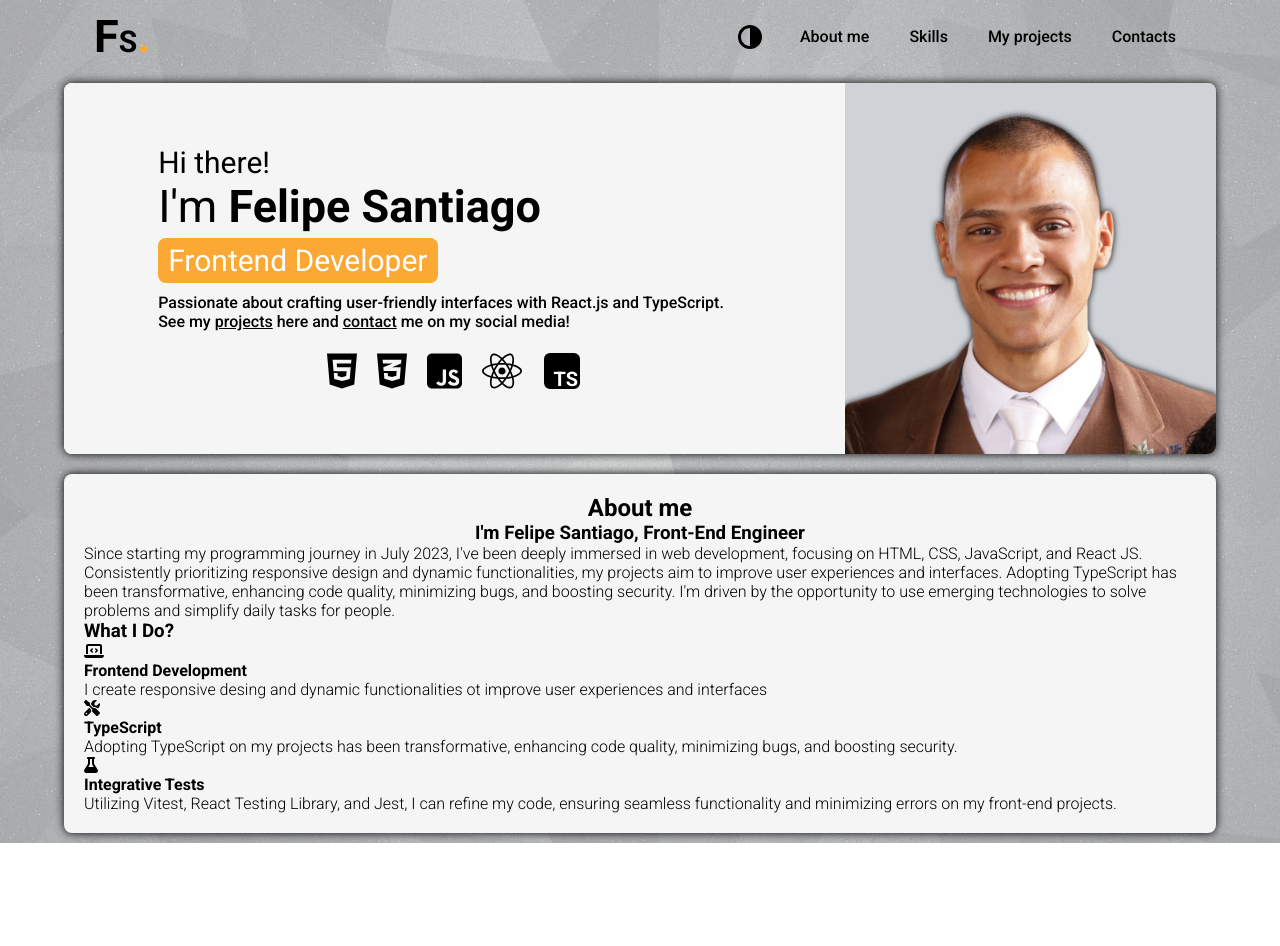
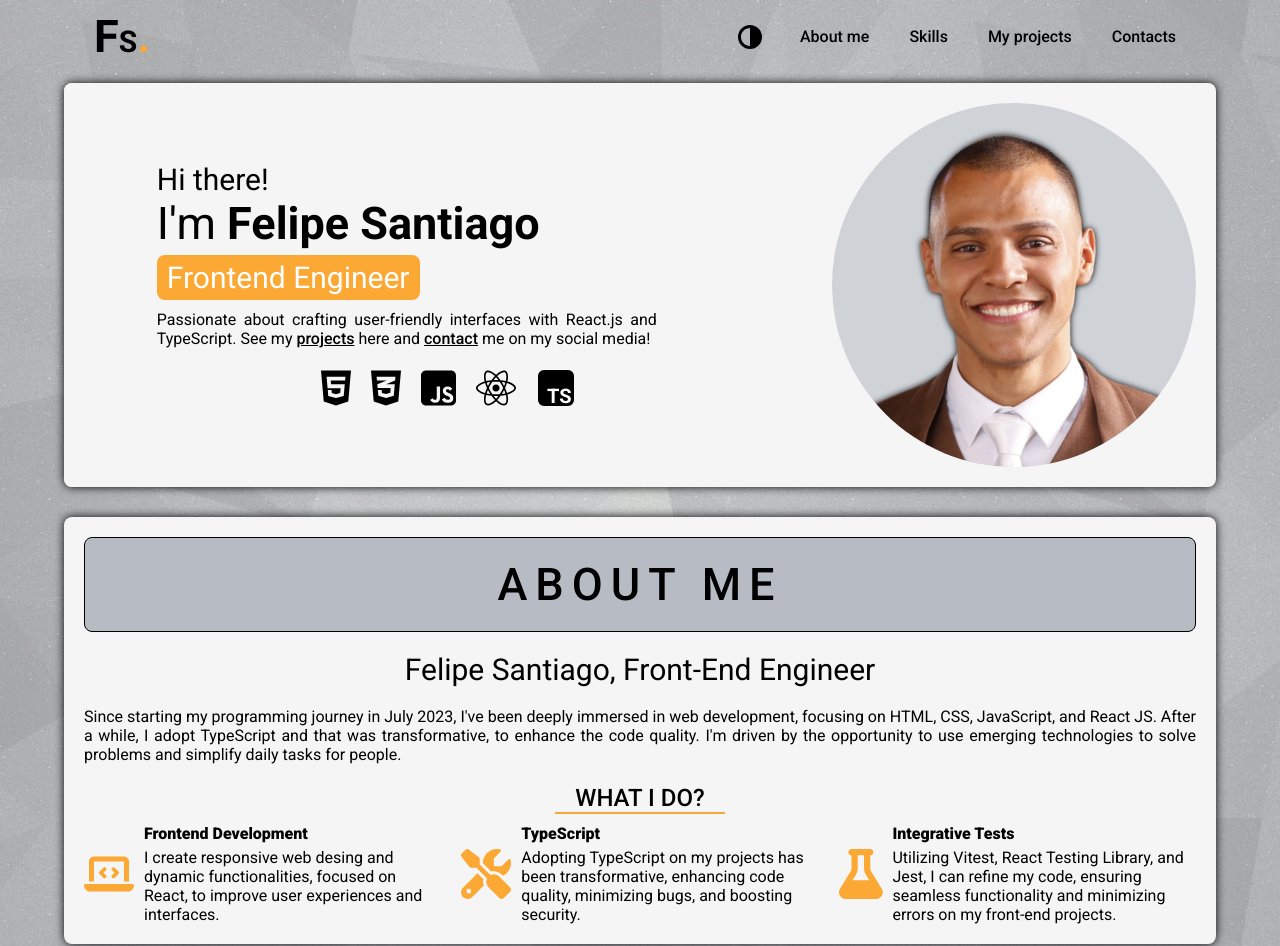
Before and after one commit to SantiagoMorais/old-portfolio, a React (Vite) app: page / in a window 1280 px wide. Shown: the top 946 px of the page. Before the commit the page ends 843 px from the top, so only its background shows below. Built offline with nearby package versions, Linux system fonts and the light colour scheme; a web font is replaced by a local one.

Commit message:
about component created and responsible

```diff
--- a/src/components/about/index.tsx
+++ b/src/components/about/index.tsx
@@ -1,6 +1,7 @@
 import { ThemeContext } from "@contexts/themeContext";
 import { faFlask, faLaptopCode, faTools } from "@fortawesome/free-solid-svg-icons"
 import { FontAwesomeIcon } from "@fortawesome/react-fontawesome"
+import { componentsGap, fonts } from "@styles/variables";
 import { useContext } from "react";
 import styled from "styled-components"
 
@@ -10,36 +11,34 @@ export const AboutMe = () => {
     return (
         <Container theme={theme}>
             <div className="content">
-                <h2 className="title">About me</h2>
-                <h3 className="subtitle">I'm Felipe Santiago, Front-End Engineer</h3>
+                <h2 className="title">About me <span></span></h2>
+                <h3 className="subtitle">Felipe Santiago, Front-End Engineer</h3>
 
                 <div className="aboutMe">
                     <p className="summarize">
-                        Since starting my programming journey in July 2023, I've been deeply immersed in web development, focusing on HTML, CSS, JavaScript, and React JS.
-                        Consistently prioritizing responsive design and dynamic functionalities, my projects aim to improve user experiences and interfaces.
-                        Adopting TypeScript has been transformative, enhancing code quality, minimizing bugs, and boosting security.
+                        Since starting my programming journey in July 2023, I've been deeply immersed in web development, focusing on HTML, CSS, JavaScript, and React JS. After a while, I adopt TypeScript and that was transformative, to enhance the code quality.
                         I'm driven by the opportunity to use emerging technologies to solve problems and simplify daily tasks for people.
                     </p>
 
                     <div className="whatIDo">
-                        <h3 className="title">What I Do?</h3>
+                        <h3 className="whatIDoTitle">What I Do?</h3>
                         <ul className="abilitiesList">
                             <li className="ability">
-                            <FontAwesomeIcon icon={faLaptopCode} />
+                                <FontAwesomeIcon icon={faLaptopCode} className="icon"/>
                                 <div>
                                     <h4>Frontend Development</h4>
-                                    <p>I create responsive desing and dynamic functionalities ot improve user experiences and interfaces</p>
+                                    <p>I create responsive web desing and dynamic functionalities, focused on React, to improve user experiences and interfaces.</p>
                                 </div>
                             </li>
                             <li className="ability">
-                            <FontAwesomeIcon icon={faTools} />
+                                <FontAwesomeIcon icon={faTools} className="icon"/>
                                 <div>
                                     <h4>TypeScript</h4>
                                     <p>Adopting TypeScript on my projects has been transformative, enhancing code quality, minimizing bugs, and boosting security.</p>
                                 </div>
                             </li>
                             <li className="ability">
-                            <FontAwesomeIcon icon={faFlask} />
+                                <FontAwesomeIcon icon={faFlask} className="icon"/>
                                 <div>
                                     <h4>Integrative Tests</h4>
                                     <p>
@@ -59,7 +58,7 @@ const Container = styled.section`
     width: 100%;
     display: flex;
     justify-content: center;
-    padding: 1rem;
+    margin-bottom: ${componentsGap};
 
     .content {
         display: flex;
@@ -72,12 +71,120 @@ const Container = styled.section`
         border-radius: .8rem;
         overflow: hidden;
         padding: 2rem;
-        background-color: ${({theme}) => theme.primaryColor};
-        color: ${({theme}) => theme.textColor};
+        background-color: ${({ theme }) => theme.primaryColor};
+        color: ${({ theme }) => theme.textColor};
         transition: .3s;
+        gap: 2rem;
 
         .title {
+            padding: 2rem;
+            border: .1rem solid ${({ theme }) => theme.textColor};
+            width: 100%;
+            text-align: center;
+            font-size: ${fonts.fontSizeExtraLarge};
+            text-transform: uppercase;
+            letter-spacing: .8rem;
+            font-weight: 500;
+            background-color: ${({theme}) => theme.tertiaryColor};
+            border-radius: 0.8rem;
+            transition: background-color .3s;
+        }
 
+        .subtitle {
+            text-align: center;
+            font-size: ${fonts.fontSizeLarge};
+            font-weight: 400;
+        }
+
+        .aboutMe {
+            display: flex;
+            flex-direction: column;
+            gap: 2rem;
+
+            .summarize {
+                text-align: justify;
+                font-size: ${fonts.fontSizeSmall};
+                font-weight: 400;
+            }
+
+            .whatIDo {
+                display: flex;
+                flex-direction: column;
+                align-items: center;
+
+                .whatIDoTitle {
+                    margin-bottom: 1rem;
+                    font-size: ${fonts.fontSizeMedium};
+                    text-transform: uppercase;
+                    font-weight: 500;
+                    border-bottom: .2rem solid ${({ theme }) => theme.secondaryColor};
+                    width: fit-content;
+                    padding: 0 2rem;
+
+                }
+
+                .abilitiesList {
+                    display: flex;
+                    flex-wrap: wrap;
+                    gap: 2rem;
+                    justify-content: space-around;
+
+                    .ability {
+                        flex: 1;
+                        display: flex;
+                        align-items: center;
+                        gap: 1rem;
+                        min-width: 20rem;
+                        max-width: 40rem;
+
+
+                        .icon {
+                            font-size: 5rem;
+                            color: ${({theme}) => theme.secondaryColor};
+                            width: 5rem;
+                        }
+
+                        div {
+                            display: flex;
+                            flex-direction: column;
+                            gap: .5rem;
+
+                            h4 {
+                                font-size: ${fonts.fontSizeSmall};
+                                font-weight: 800;
+                            }
+
+                            p {
+                                font-size: ${fonts.fontSizeSmall};
+                                font-weight: 400;
+                            }
+                        }
+                    }
+                }
+            }
+        }
+    }
+
+    @media (max-width: 600px) {
+        .content {
+            .title {
+                padding: 1rem;
+                font-size: ${fonts.fontSizeLarge};
+                letter-spacing: .6rem;
+            }
+
+            .subtitle {
+                font-size: ${fonts.fontSizeMedium};
+            }
+
+            .aboutMe {
+                .whatIDo {
+                    .abilitiesList {
+                        .ability {
+                        }
+                    }
+                }
+            }
         }
     }
 
--- a/src/components/hero/index.tsx
+++ b/src/components/hero/index.tsx
@@ -5,7 +5,7 @@ import styled from "styled-components"
 import heroImage from "@assets/felipe-image.png"
 import { useContext } from "react"
 import { ThemeContext } from "@contexts/themeContext"
-import { fonts } from "@styles/variables"
+import { componentsGap, fonts } from "@styles/variables"
 import { FontAwesomeIcon } from "@fortawesome/react-fontawesome"
 import { faCss3Alt, faHtml5, faJsSquare, faReact } from "@fortawesome/free-brands-svg-icons"
 
@@ -26,7 +26,7 @@ export const Hero = () => {
                     <div className="textHero">
                         <p>Hi there!</p>
                         <h1>I'm <span className="name">Felipe Santiago</span></h1>
-                        <h2>Frontend Developer</h2>
+                        <h2>Frontend Engineer</h2>
                         <p className="introduction">
                             Passionate about crafting user-friendly interfaces with React.js and TypeScript.
                             See my <a href="#my-projects">projects</a> here and <a href="#contacts">contact</a> me on my social media!
@@ -57,6 +57,7 @@ const Container = styled.section`
     display: flex;
     justify-content: center;
     padding: 1rem;
+    margin-bottom: ${componentsGap};
 
     .content {
         display: flex;
@@ -67,8 +68,6 @@ const Container = styled.section`
         box-shadow: 0 0 1rem;
         border-radius: .8rem;
         overflow: hidden;
-
-        /* test */
         background-color: ${({ theme }) => theme.primaryColor};
         transition: .3s;
 
@@ -83,7 +82,7 @@ const Container = styled.section`
             gap: 2rem;
             flex: 2;
             flex-basis: 0;
-            padding: 2rem;
+            padding: 2rem 0 2rem 2rem;
 
             .textHero {
                 color: ${({ theme }) => theme.textColor};
@@ -116,14 +115,17 @@ const Container = styled.section`
                 .introduction {
                     margin-top: 1rem;
                     color: ${({ theme }) => theme.textColor};
-                    font-weight: 500;
+                    font-weight: 400;
                     font-size: ${fonts.fontSizeSmall};
+                    text-align: justify;
+                    max-width: 50rem;
 
                     a {
                         cursor: pointer;
                         color: ${({ theme }) => theme.textColor};
                         transition: .3s;
                         text-decoration: underline;
+                        font-weight: 500;
 
                         &:hover {
                             color: ${({ theme }) => theme.secondaryColor};
@@ -212,11 +214,11 @@ const Container = styled.section`
             position: relative;
 
             /* tests */
-            /* width: 100%;
+            width: 100%;
             border-radius: 50%;
             height: auto;
             border: 2rem solid ${({theme}) => theme.primaryColor};
-            transition: border-color .3s; */
+            transition: border-color .3s;
 
             &::after {
                 content: '';
@@ -276,7 +278,7 @@ const Container = styled.section`
             flex-direction: column;
 
             .info {
-                padding: 3rem 2rem;
+                padding: 3rem 2rem 0 2rem;
                 flex: 1;
                 flex-basis: content;
                 width: 100%;
--- a/src/components/home/index.tsx
+++ b/src/components/home/index.tsx
@@ -25,6 +25,8 @@ const Container = styled.main`
   transition: background-color .3s;
   position: relative;
   overflow-x: hidden;
+  display: flex;
+  flex-direction: column;
 
   .backgroundImage {
     width: 100vw;
--- a/src/styles/variables.ts
+++ b/src/styles/variables.ts
@@ -37,3 +37,5 @@ export const fonts: IFonts = {
     fontSizeLarge: "3rem",
     fontSizeExtraLarge: "4.5rem"
 }
+
+export const componentsGap = "2rem";
```
